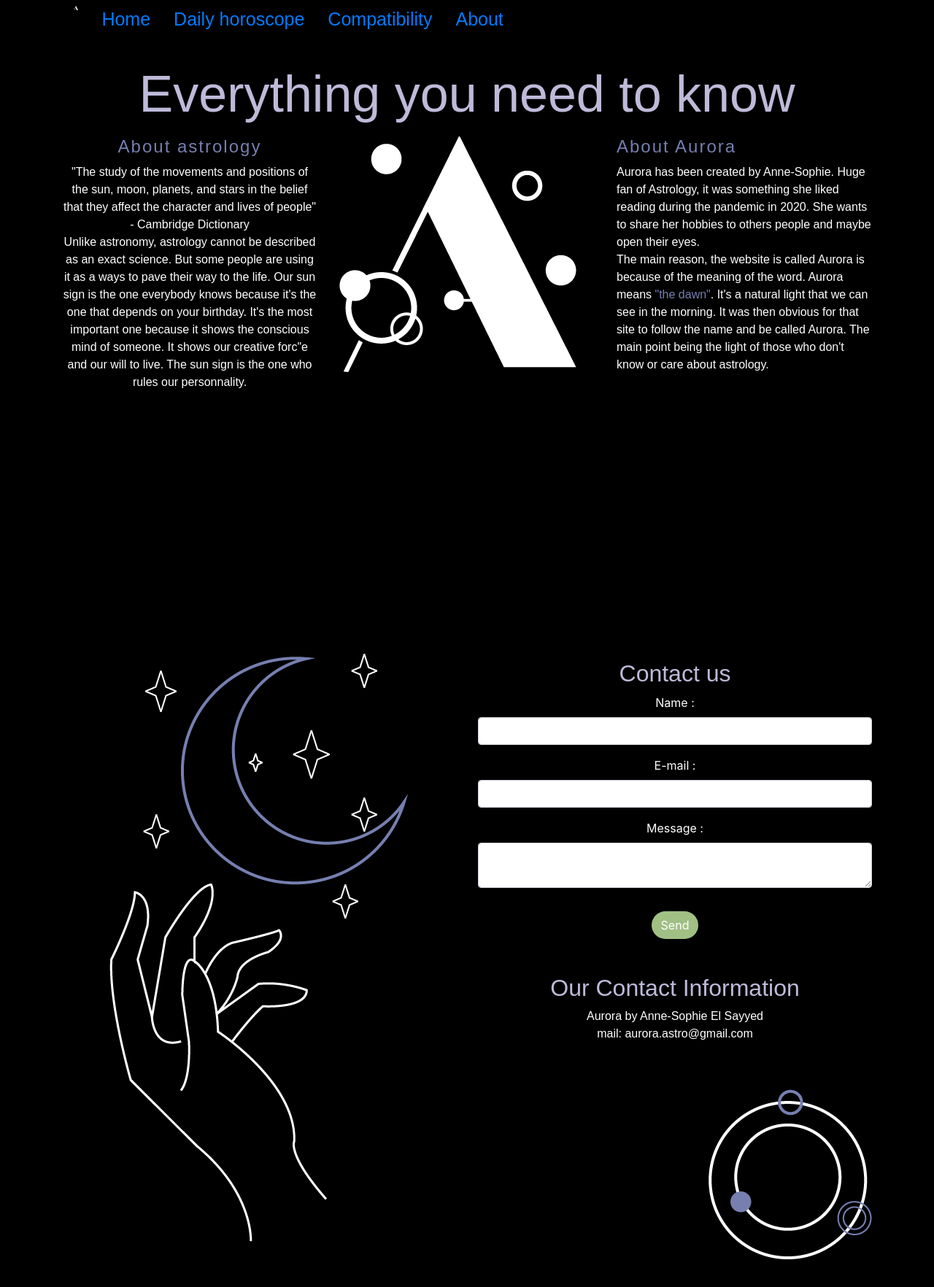
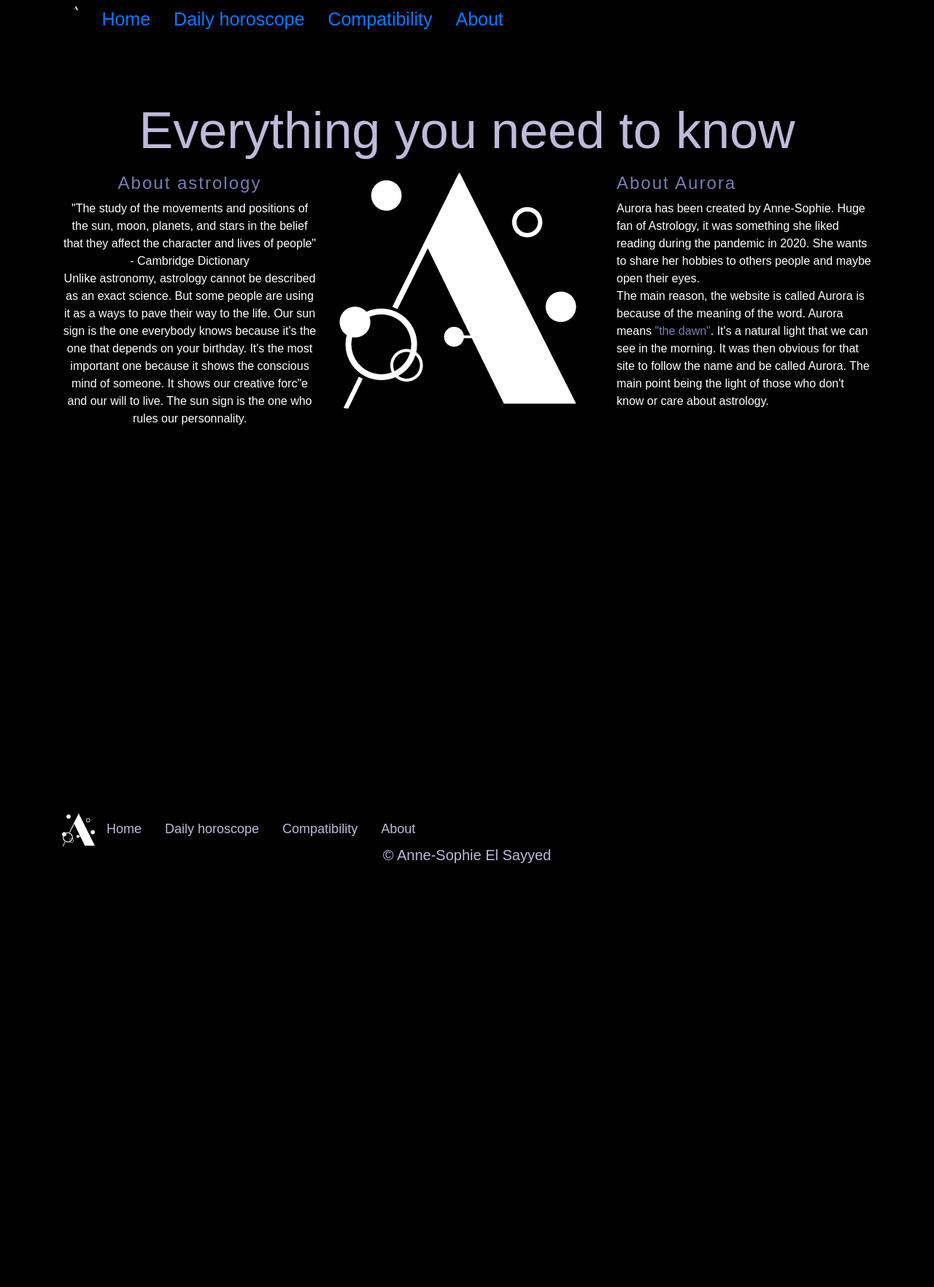
Before and after one commit to aleyyana/aurora, a Vue app: page /about in a window 1280 px wide. Shown: the top 1764 px of the page at 73% size. After the commit the page ends 1192 px from the top, so only its background shows below. Built offline with nearby package versions, Linux system fonts and the light colour scheme; a web font is replaced by a local one; what vue-kinesis would draw is missing.

Commit message:
editing about page

```diff
--- a/src/views/AboutView.vue
+++ b/src/views/AboutView.vue
@@ -35,7 +35,7 @@
   </div>
   <div class="blank-space"></div>
 
-  <div class="container mt-5 text-center">
+  <!-- <div class="container mt-5 text-center">
       <div class="row pt-3">
           <div class="col">
               <img class="hand" src="../assets/img/hand_1.png" alt="">
@@ -64,7 +64,7 @@
                               <textarea id="msg" name="user_message" class="form-control" v-model="message"></textarea>
                           </div>
                           <input  class="btn primary mt-3" type="submit" value="Send">
-                          <!-- <button class="btn primary mt-3" type="submit">Send a Message</button> -->
+                        <button class="btn primary mt-3" type="submit">Send a Message</button>
                       </form>
 
                   </div>
@@ -82,7 +82,7 @@
           </div>
       </div>
 
-  </div>
+  </div> -->
 
 </template>
 
@@ -125,19 +125,23 @@ h1{
   color:var(--main-color);
 }
 
-.primary{
+.blank-space-2{
+    height: 50px;
+}
+
+/* .primary{
 color:var(--white-base);
 background: var(--accent-color);
 border-radius: 20px;
-}
+} */
 
 .dawn{
   color:var(--secondary-color);
   font-family: Lust-sans, sans-serif;
   font-weight: 100;
 }
-.elem2{
+/* .elem2{
   float:right;
-}
+} */
 
 </style>
```
